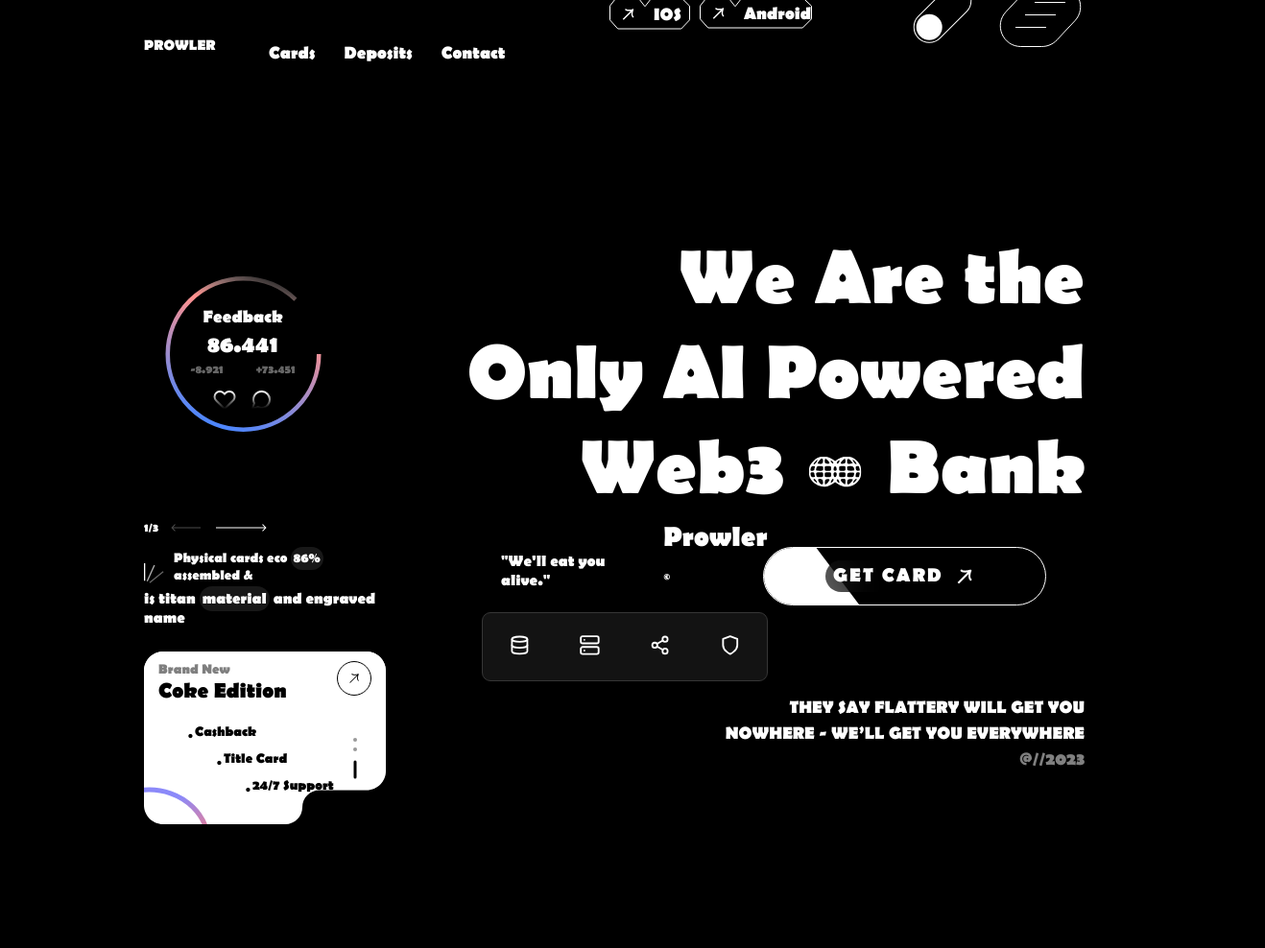
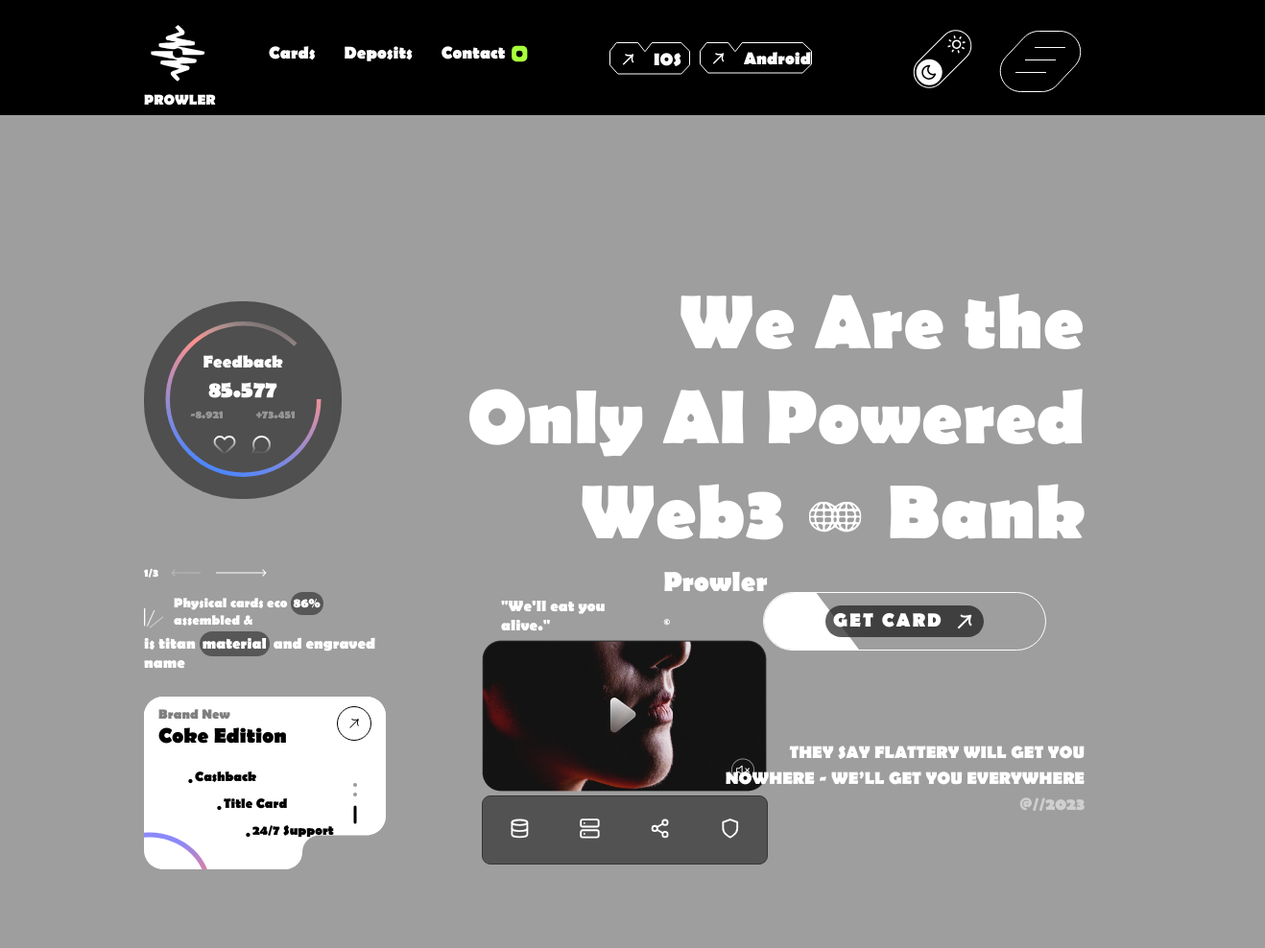
Before and after one commit to MaksHromi/Practice_Frontend_WEB3, a plain HTML site: page index.html in a window 1280 px wide. Shown: the whole page at 96% size, 1318 px wide, since content can reach past the window. Drawn offline with Linux system fonts and the light colour scheme; the site is published under a folder, as on GitHub Pages, so addresses that start at the root find nothing.

Commit message:
Update index.html

```diff
--- a/index.html
+++ b/index.html
@@ -5,17 +5,17 @@
     <meta name="viewport" content="width=device-width, initial-scale=1.0">
     <title>PROWLER</title>
     <link rel="stylesheet" href="style/css/main.css">
-    <link rel="shortcut icon" href="/style/img/logo.svg" type="image/x-icon">
+    <link rel="shortcut icon" href="./style/img/logo.svg" type="image/x-icon">
 </head>
 <body>
-    <img src="/style/img/background-1slide.png" alt="" class="background">
+    <img src="./style/img/background-1slide.png" alt="" class="background">
     <div class="container">
     <div class="first-slide">
         <div class="header">
 
             <div class="head-float-left">
                 <div class="logo">
-                    <img src="/style/img/logo.svg" alt="" class="logo-img">
+                    <img src="./style/img/logo.svg" alt="" class="logo-img">
                     <p class="logo-name">PROWLER</p>
                 </div>
                 <div class="head-button">
@@ -28,7 +28,7 @@
                         </li>
                         <li>
                             <a href="#"><p>Contact</p></a>
-                            <img src="/style/img/green-cube.svg" alt="" class="green-cube">
+                            <img src="./style/img/green-cube.svg" alt="" class="green-cube">
                         </li>
                     </ul>
                 </div>
@@ -67,8 +67,8 @@
                 <div class="theme" onselectstart="return false;">
                     <input type="checkbox" id="darkmode-toggle" class="inp-darkmode">
                     <label for="darkmode-toggle" class="darkmode-toggle">
-                        <img src="/style/img/sun.svg" alt="" class="sun">
-                        <img src="/style/img/moon.svg" alt="" class="moon">
+                        <img src="./style/img/sun.svg" alt="" class="sun">
+                        <img src="./style/img/moon.svg" alt="" class="moon">
                     </label>
                 </div>
 
@@ -307,7 +307,7 @@
                         <h3>Prowler <span>©</span></h3>
                     </div>
                     <div class="widget-video">
-                        <img src="/style/img/video.png" alt="">
+                        <img src="./style/img/video.png" alt="">
                     </div>
                     <div class="widget-black-menu">
                         <svg class="widget-black-buttons" xmlns="http://www.w3.org/2000/svg" width="25" height="24" viewBox="0 0 25 24" fill="none">
@@ -360,6 +360,6 @@
 
     </div>
     </div>
-    <script src="/style/JavaScript/main.js"></script>
+    <script src="./style/JavaScript/main.js"></script>
 </body>
 </html>
```
